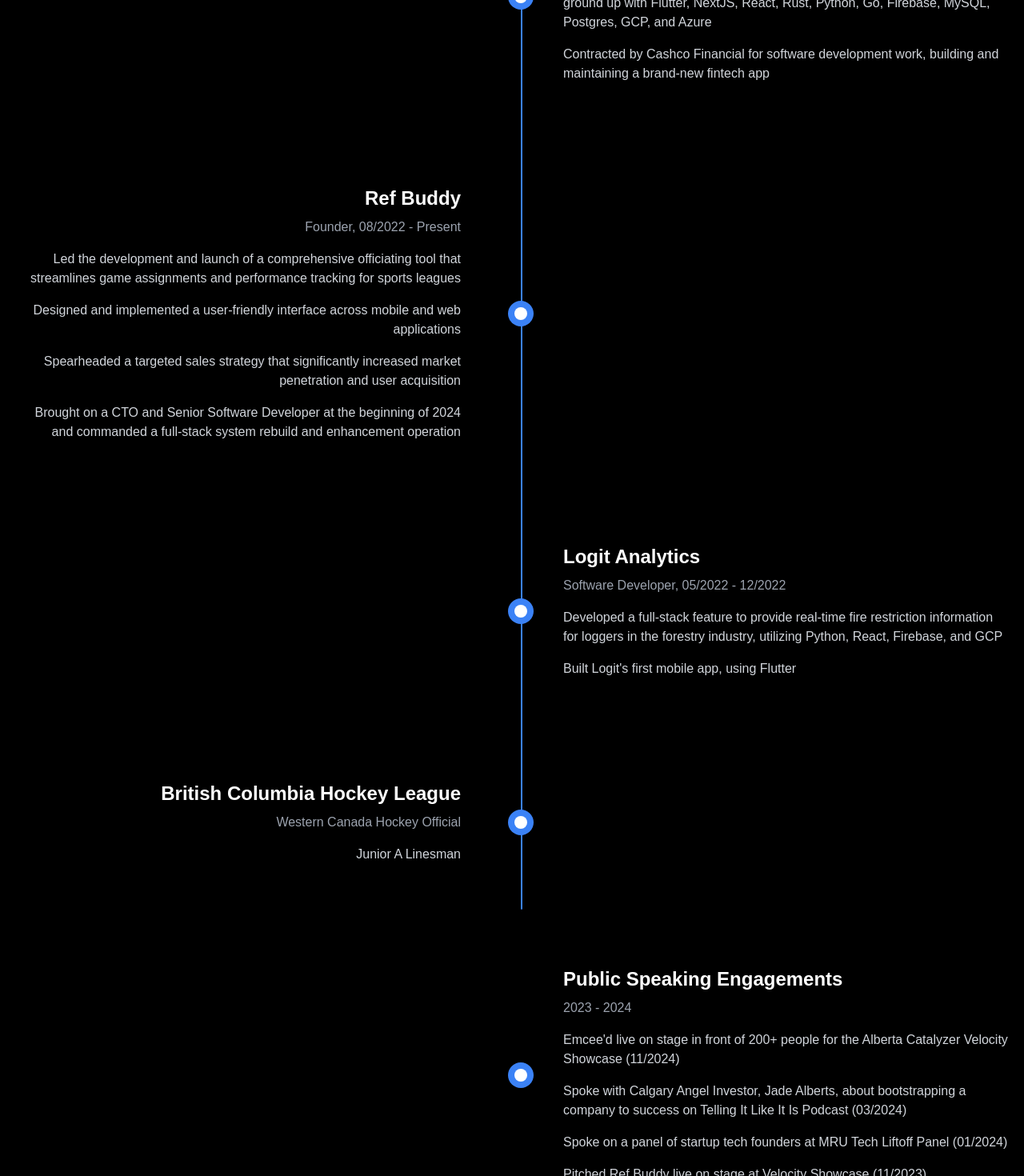
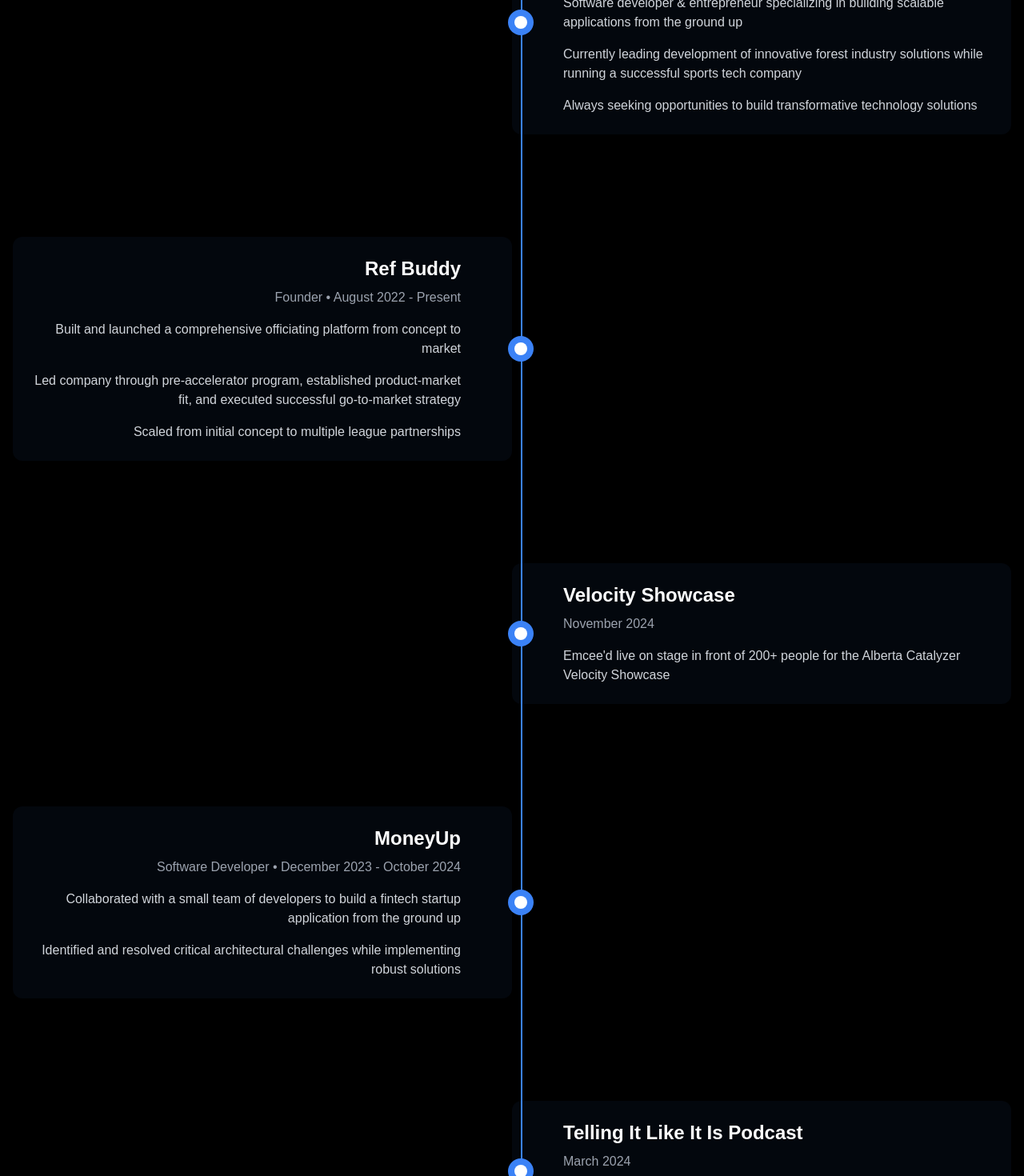
Before and after one commit to jonahduckworth/portfolio, a Next.js app: page / in a window 1280 px wide. Shown: the part 1040-2510 px from the top of the page at 80% size. Built offline with nearby package versions, Linux system fonts and the light colour scheme.

Commit message:
update copy

```diff
--- a/src/app/page.tsx
+++ b/src/app/page.tsx
@@ -16,12 +16,19 @@
   subtitle,
   description,
   isLeft,
+  details,
 }: {
   title: string;
   subtitle: string;
   description: string | string[];
   isLeft: boolean;
+  details?: {
+    technologies?: string[];
+    achievements?: string[];
+    links?: { text: string; url: string }[];
+  };
 }) => {
+  const [isExpanded, setIsExpanded] = React.useState(false);
   const xOffset = isLeft ? -50 : 50;
 
   return (
@@ -35,11 +42,16 @@
         <CircleIndicator />
       </motion.div>
 
-      <div className='w-full px-4'>
+      <motion.div
+        className='w-full px-4 cursor-pointer'
+        onClick={() => setIsExpanded(!isExpanded)}
+        whileHover={{ scale: 1.02 }}
+        transition={{ duration: 0.2 }}
+      >
         <div
           className={`${
             isLeft ? 'mr-auto pr-16 text-right' : 'ml-auto pl-16 text-left'
-          } w-[50%]`}
+          } w-[50%] rounded-xl bg-blue-500/5 hover:bg-blue-500/10 p-6 transition-all duration-300`}
         >
           <motion.h3
             className='text-2xl font-bold text-white'
@@ -57,6 +69,8 @@
           >
             {subtitle}
           </motion.p>
+
+          {/* Basic description */}
           {Array.isArray(description) ? (
             description.map((item, index) => (
               <motion.p
@@ -79,8 +93,85 @@
               {description}
             </motion.p>
           )}
+
+          {/* Expanded details */}
+          {details && (
+            <motion.div
+              initial={{ height: 0, opacity: 0 }}
+              animate={{
+                height: isExpanded ? 'auto' : 0,
+                opacity: isExpanded ? 1 : 0,
+              }}
+              transition={{ duration: 0.3 }}
+              className='overflow-hidden'
+            >
+              {details.technologies && (
+                <div className='mt-6'>
+                  <h4 className='text-blue-300 font-semibold mb-2'>
+                    Technologies
+                  </h4>
+                  <div className='flex flex-wrap gap-2'>
+                    {details.technologies.map((tech, index) => (
+                      <span
+                        key={index}
+                        className='px-3 py-1 bg-blue-500/20 rounded-full text-sm text-blue-200'
+                      >
+                        {tech}
+                      </span>
+                    ))}
+                  </div>
+                </div>
+              )}
+
+              {details.achievements && (
+                <div className='mt-4'>
+                  <h4 className='text-blue-300 font-semibold mb-2'>
+                    Key Achievements
+                  </h4>
+                  <ul className='list-disc list-inside text-gray-300'>
+                    {details.achievements.map((achievement, index) => (
+                      <li key={index} className='mt-2'>
+                        {achievement}
+                      </li>
+                    ))}
+                  </ul>
+                </div>
+              )}
+
+              {details.links && (
+                <div className='mt-4'>
+                  <div className='flex flex-wrap gap-3'>
+                    {details.links.map((link, index) => (
+                      <a
+                        key={index}
+                        href={link.url}
+                        target='_blank'
+                        rel='noopener noreferrer'
+                        className='inline-flex items-center px-4 py-2 bg-blue-500/30 hover:bg-blue-500/40 rounded-lg text-blue-200 transition-colors duration-300'
+                      >
+                        {link.text}
+                        <svg
+                          className='w-4 h-4 ml-2'
+                          fill='none'
+                          stroke='currentColor'
+                          viewBox='0 0 24 24'
+                        >
+                          <path
+                            strokeLinecap='round'
+                            strokeLinejoin='round'
+                            strokeWidth={2}
+                            d='M10 6H6a2 2 0 00-2 2v10a2 2 0 002 2h10a2 2 0 002-2v-4M14 4h6m0 0v6m0-6L10 14'
+                          />
+                        </svg>
+                      </a>
+                    ))}
+                  </div>
+                </div>
+              )}
+            </motion.div>
+          )}
         </div>
-      </div>
+      </motion.div>
     </div>
   );
 };
@@ -135,7 +226,7 @@
             bounce: 0.3,
           }}
         >
-          Full Stack Developer & Entrepreneur
+          Full Stack Development & Startup Solutions
         </motion.p>
 
         <motion.div
@@ -238,61 +329,210 @@
         <div className='relative z-10 mx-auto max-w-7xl flex flex-col gap-32 py-32'>
           <TimelineItem
             title='JD Builds'
-            subtitle='Software Developer, 11/2023 - Present'
+            subtitle='Software Developer • November 2023 - Present'
             description={[
-              'Professional experience building scalable full stack applications from the ground up with Flutter, NextJS, React, Rust, Python, Go, Firebase, MySQL, Postgres, GCP, and Azure',
-              'Contracted by Cashco Financial for software development work, building and maintaining a brand-new fintech app',
+              'Software developer & entrepreneur specializing in building scalable applications from the ground up',
+              'Currently leading development of innovative forest industry solutions while running a successful sports tech company',
+              'Always seeking opportunities to build transformative technology solutions',
             ]}
             isLeft={false}
+            details={{
+              technologies: [
+                'Flutter',
+                'NextJS',
+                'Vercel',
+                'React',
+                'Gatsby',
+                'Netlify',
+                'Vue',
+                'Rust',
+                'Actix Web',
+                'Python',
+                'Flask',
+                'Go',
+                'NodeJS',
+                'Docker',
+                'MySQL',
+                'Postgres',
+                'Firebase',
+                'GCP',
+                'Azure',
+                'Digital Ocean',
+                'Serverless',
+              ],
+              achievements: [
+                'Extensive experience in startup environments',
+                'Expert at bringing ideas to production',
+                'Experience scaling software from zero to thousands of users',
+                'Built and deployed many websites and mobile apps',
+              ],
+              links: [
+                { text: 'GitHub', url: 'https://github.com/jonahduckworth' },
+                {
+                  text: 'LinkedIn',
+                  url: 'https://ca.linkedin.com/in/jonah-duckworth',
+                },
+              ],
+            }}
           />
 
           <TimelineItem
             title='Ref Buddy'
-            subtitle='Founder, 08/2022 - Present'
+            subtitle='Founder • August 2022 - Present'
             description={[
-              'Led the development and launch of a comprehensive officiating tool that streamlines game assignments and performance tracking for sports leagues',
-              'Designed and implemented a user-friendly interface across mobile and web applications',
-              'Spearheaded a targeted sales strategy that significantly increased market penetration and user acquisition',
-              'Brought on a CTO and Senior Software Developer at the beginning of 2024 and commanded a full-stack system rebuild and enhancement operation',
+              'Built and launched a comprehensive officiating platform from concept to market',
+              'Led company through pre-accelerator program, established product-market fit, and executed successful go-to-market strategy',
+              'Scaled from initial concept to multiple league partnerships',
             ]}
             isLeft={true}
+            details={{
+              technologies: [
+                'Flutter',
+                'NextJS',
+                'Vercel',
+                'Go',
+                'Digital Ocean',
+                'Firebase',
+                'Postgres',
+                'Serverless',
+              ],
+              achievements: [
+                'Built entire platform solo before expanding development team',
+                'Scaled to 200+ active users across multiple leagues',
+                'Brought on CTO, Senior Developer, and first Board Member in 2024',
+                'Successfully hit 8-month technical roadmap targets',
+                'Developed and executed complete business strategy including marketing, sales, and customer acquisition',
+              ],
+              links: [{ text: 'Visit Ref Buddy', url: 'https://refbuddy.ca' }],
+            }}
+          />
+
+          <TimelineItem
+            title='Velocity Showcase'
+            subtitle='November 2024'
+            description="Emcee'd live on stage in front of 200+ people for the Alberta Catalyzer Velocity Showcase"
+            isLeft={false}
+            details={{
+              links: [
+                {
+                  text: 'About Velocity Program',
+                  url: 'https://albertacatalyzer.com/velocity',
+                },
+              ],
+            }}
+          />
+
+          <TimelineItem
+            title='MoneyUp'
+            subtitle='Software Developer • December 2023 - October 2024'
+            description={[
+              'Collaborated with a small team of developers to build a fintech startup application from the ground up',
+              'Identified and resolved critical architectural challenges while implementing robust solutions',
+            ]}
+            isLeft={true}
+            details={{
+              technologies: [
+                'Flutter',
+                'NextJS',
+                'Python',
+                'Flask',
+                'Azure',
+                'Postgres',
+                'RevenueCat',
+              ],
+              achievements: [
+                'Implemented critical system architecture improvements',
+                'Developed and optimized cross-platform mobile and web applications',
+                'Contributed to successful scaling of user base through technical optimizations',
+              ],
+              links: [{ text: 'Visit MoneyUp', url: 'https://moneyup.ca' }],
+            }}
+          />
+
+          <TimelineItem
+            title='Telling It Like It Is Podcast'
+            subtitle='March 2024'
+            description='Spoke with Calgary Angel Investor, Jade Alberts, about all the highs and lows that come with bootstrapping a company to success'
+            isLeft={false}
+            details={{
+              links: [
+                {
+                  text: 'Watch Podcast Interview',
+                  url: 'https://www.youtube.com/live/3199SHJxb8U?si=wxqlNTEjbWT0txjN',
+                },
+              ],
+            }}
+          />
+
+          <TimelineItem
+            title='MRU Tech Liftoff Panel'
+            subtitle='January 2024'
+            description='Spoke on a panel of startup tech founders to share experiences of starting your own company'
+            isLeft={true}
+            details={{
+              links: [
+                {
+                  text: 'About Tech Liftoff',
+                  url: 'https://www.mtroyal.ca/ProgramsCourses/FacultiesSchoolsCentres/Business/Institutes/InstituteInnovationEntrepreneurship/Tech-Liftoff-Business.htm',
+                },
+              ],
+            }}
+          />
+
+          <TimelineItem
+            title='Velocity Showcase'
+            subtitle='November 2023'
+            description='Pitched Ref Buddy live on stage in front of 200+ people after completing the Alberta Catalyzer pre-accelerator program'
+            isLeft={false}
+            details={{
+              links: [
+                {
+                  text: 'About Velocity Program',
+                  url: 'https://albertacatalyzer.com/velocity',
+                },
+              ],
+            }}
           />
 
           <TimelineItem
             title='Logit Analytics'
-            subtitle='Software Developer, 05/2022 - 12/2022'
+            subtitle='Software Developer • May 2022 - December 2022'
             description={[
-              'Developed a full-stack feature to provide real-time fire restriction information for loggers in the forestry industry, utilizing Python, React, Firebase, and GCP',
-              "Built Logit's first mobile app, using Flutter",
+              'Developing innovative solutions for the forestry industry',
+              'Building and maintaining full-stack applications for real-time data analytics',
             ]}
-            isLeft={false}
-          />
-
-          <TimelineItem
-            title='British Columbia Hockey League'
-            subtitle='Western Canada Hockey Official'
-            description='Junior A Linesman'
             isLeft={true}
-          />
-
-          {/* Public Speaking Section */}
-          <TimelineItem
-            title='Public Speaking Engagements'
-            subtitle='2023 - 2024'
-            description={[
-              "Emcee'd live on stage in front of 200+ people for the Alberta Catalyzer Velocity Showcase (11/2024)",
-              'Spoke with Calgary Angel Investor, Jade Alberts, about bootstrapping a company to success on Telling It Like It Is Podcast (03/2024)',
-              'Spoke on a panel of startup tech founders at MRU Tech Liftoff Panel (01/2024)',
-              'Pitched Ref Buddy live on stage at Velocity Showcase (11/2023)',
-            ]}
-            isLeft={false}
+            details={{
+              technologies: [
+                'Flutter',
+                'React',
+                'Python',
+                'Flask',
+                'Firebase',
+                'GCP',
+              ],
+              achievements: [
+                'Developed real-time fire restriction information system for loggers',
+                "Built company's first mobile application using Flutter",
+                'Implemented full-stack features for forestry industry solutions',
+              ],
+              links: [{ text: 'Visit Logit', url: 'https://logitnow.ca' }],
+            }}
           />
 
           <TimelineItem
             title='Education'
-            subtitle='Thompson Rivers University, Kamloops, BC'
-            description="Bachelor's Degree in Computing Science (05/2022)"
-            isLeft={true}
+            subtitle='Thompson Rivers University • May 2022'
+            description="Bachelor's Degree in Computing Science"
+            isLeft={false}
+            details={{
+              links: [
+                {
+                  text: 'Visit TRU',
+                  url: 'https://tru.ca',
+                },
+              ],
+            }}
           />
         </div>
       </div>
```
